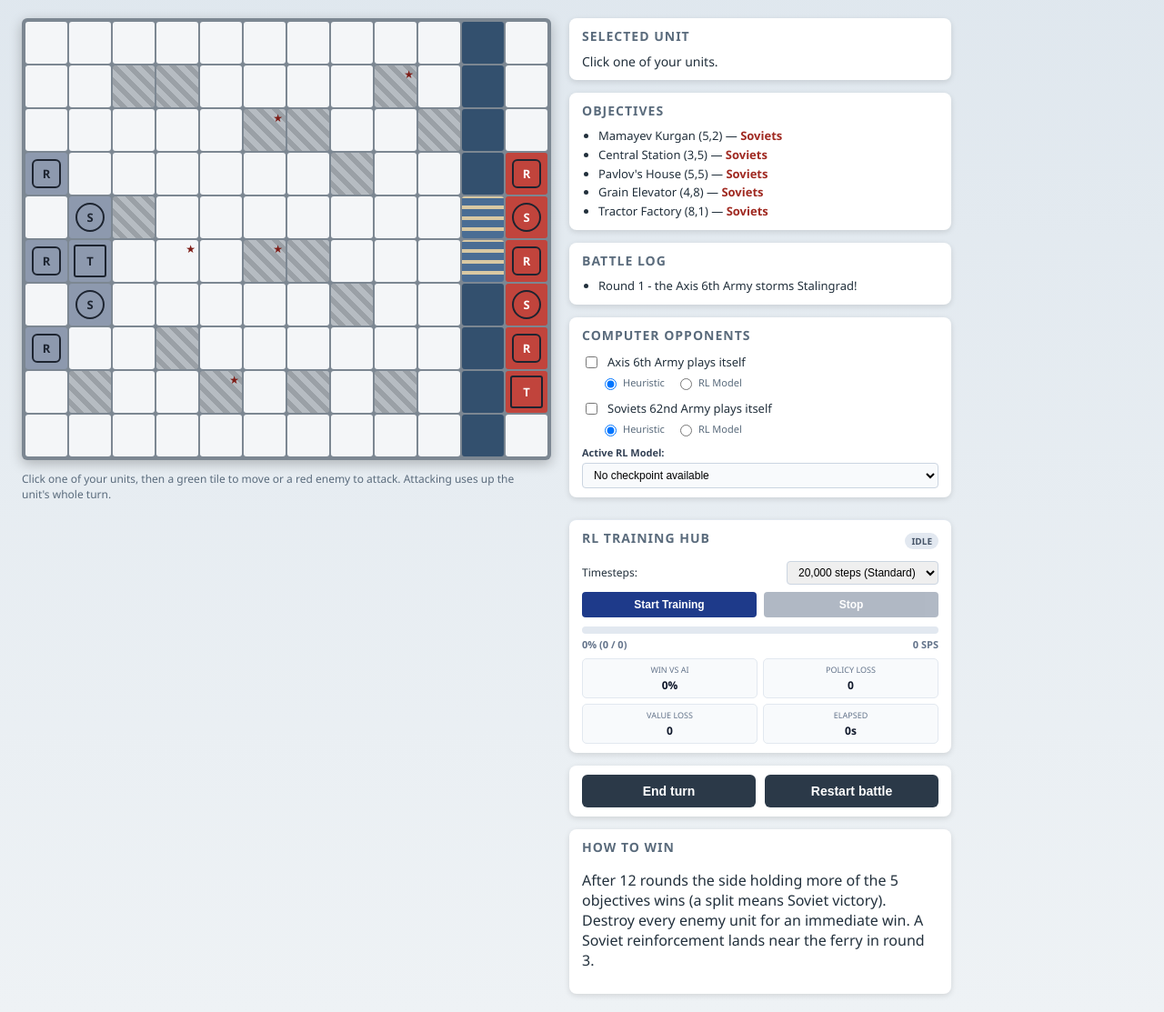
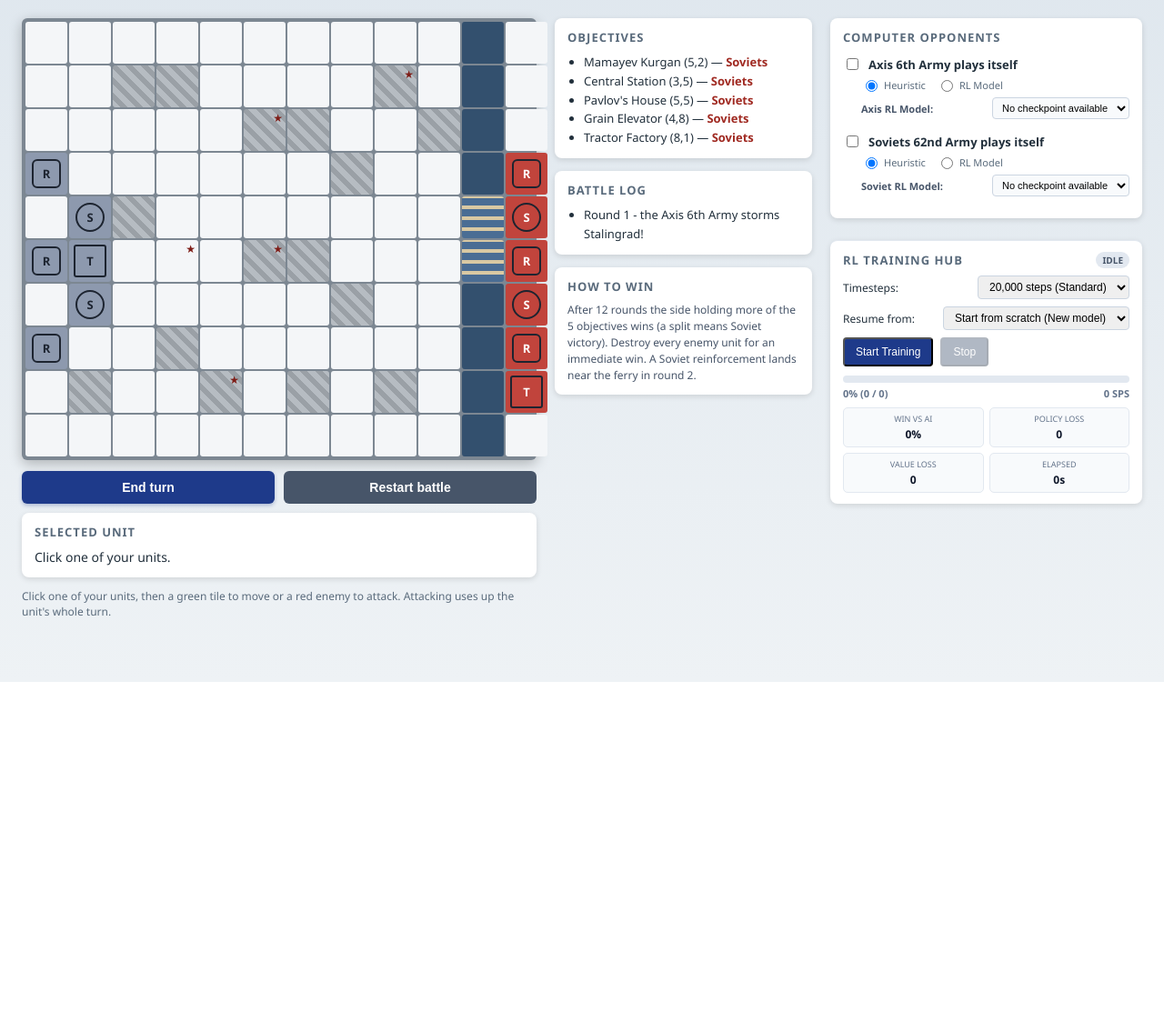
Before and after one commit to NazGulZation/boardgame-stalingrad-1942, a Flask app: page / in a window 1280 px wide. Shown: the part 50-1163 px from the top of the page at 91% size. After the commit the page ends 800 px from the top, so only its background shows below. Run offline with Flask 3, Linux system fonts and the light colour scheme.

Commit message:
Add checkpoint resuming, per-team model selection, 3-column UI layout, and dismissable game-over modal

```diff
--- a/app.py
+++ b/app.py
@@ -23,6 +23,10 @@
     data = GAME.to_dict()
     data["ai"] = dict(AI_SIDES)
     data["ai_types"] = dict(AI_TYPES)
+    data["ai_models"] = {
+        "axis": TRAINING_MANAGER.get_team_checkpoint("axis"),
+        "soviet": TRAINING_MANAGER.get_team_checkpoint("soviet"),
+    }
     data["training"] = TRAINING_MANAGER.get_status()
     return data
 
@@ -93,6 +97,16 @@
     for team in ("axis", "soviet"):
         if team in data and data[team] in ("heuristic", "rl"):
             AI_TYPES[team] = data[team]
+    if "axis_model" in data and data["axis_model"]:
+        try:
+            TRAINING_MANAGER.set_team_checkpoint("axis", data["axis_model"])
+        except ValueError as exc:
+            return jsonify({"error": str(exc)}), 400
+    if "soviet_model" in data and data["soviet_model"]:
+        try:
+            TRAINING_MANAGER.set_team_checkpoint("soviet", data["soviet_model"])
+        except ValueError as exc:
+            return jsonify({"error": str(exc)}), 400
     if "checkpoint" in data and data["checkpoint"]:
         try:
             TRAINING_MANAGER.set_active_checkpoint(data["checkpoint"])
@@ -109,7 +123,7 @@
                       % TEAM_NAMES[GAME.turn]}), 400
     try:
         if AI_TYPES.get(GAME.turn) == "rl":
-            agent = TRAINING_MANAGER.get_active_agent()
+            agent = TRAINING_MANAGER.get_agent_for_team(GAME.turn)
             if agent is not None:
                 agent.play_turn(GAME, GAME.turn)
             else:
@@ -132,9 +146,13 @@
     total_timesteps = data.get("total_timesteps", 10000)
     num_envs = data.get("num_envs", 4)
     lr = data.get("learning_rate", 2.5e-4)
+    resume_checkpoint = data.get("resume_checkpoint")
 
     success, message = TRAINING_MANAGER.start_training(
-        total_timesteps=total_timesteps, num_envs=num_envs, lr=lr
+        total_timesteps=total_timesteps,
+        num_envs=num_envs,
+        lr=lr,
+        resume_checkpoint=resume_checkpoint,
     )
     if not success:
         return jsonify({"error": message}), 400
--- a/static/css/style.css
+++ b/static/css/style.css
@@ -59,13 +59,49 @@
 .hidden { display: none !important; }
 
 main {
-  display: flex;
+  display: grid;
+  grid-template-columns: 566px minmax(260px, 300px) minmax(320px, 380px);
   gap: 20px;
   padding: 20px 24px;
   align-items: flex-start;
+  max-width: 1400px;
+  margin: 0 auto;
 }
 
-#board-wrap { flex: 0 0 auto; }
+@media (max-width: 1240px) {
+  main {
+    grid-template-columns: 566px minmax(300px, 1fr);
+  }
+  #panel-ai {
+    grid-column: 1 / -1;
+    display: grid;
+    grid-template-columns: 1fr 1fr;
+    gap: 16px;
+  }
+}
+
+@media (max-width: 960px) {
+  main {
+    display: flex;
+    flex-direction: column;
+    align-items: center;
+  }
+  #board-wrap, .dashboard-col {
+    width: 100%;
+    max-width: 566px;
+  }
+  #panel-ai {
+    display: flex;
+    flex-direction: column;
+  }
+}
+
+#board-wrap {
+  flex: 0 0 566px;
+  display: flex;
+  flex-direction: column;
+  gap: 10px;
+}
 
 #board {
   display: grid;
@@ -143,24 +179,59 @@
   50% { outline-color: #ffd7d3; }
 }
 
-#sidebar {
-  flex: 1 1 320px;
-  max-width: 420px;
+.board-action-bar {
+  display: flex;
+  gap: 10px;
+  margin-top: 2px;
+}
+
+.btn-action {
+  flex: 1;
+  padding: 10px 14px;
+  font-size: 14px;
+  font-weight: 700;
+  border: none;
+  border-radius: 6px;
+  cursor: pointer;
+  transition: background 0.15s, transform 0.1s;
+}
+
+.btn-action.primary {
+  background: #1e3a8a;
+  color: #fff;
+  box-shadow: 0 2px 4px rgba(30, 58, 138, 0.3);
+}
+
+.btn-action.primary:hover {
+  background: #2563eb;
+}
+
+.btn-action.secondary {
+  background: #475569;
+  color: #fff;
+}
+
+.btn-action.secondary:hover {
+  background: #334155;
+}
+
+.dashboard-col {
   display: flex;
   flex-direction: column;
   gap: 14px;
+  min-width: 0;
 }
 
-#sidebar section {
+.panel-card {
   background: var(--panel);
   border-radius: 8px;
-  padding: 10px 14px;
+  padding: 12px 14px;
   box-shadow: 0 2px 6px rgba(0, 0, 0, .12);
 }
 
-#sidebar h2 {
+.panel-card h2 {
   margin: 0 0 8px;
-  font-size: 14px;
+  font-size: 13px;
   text-transform: uppercase;
   letter-spacing: 1px;
   color: #5a6b7c;
@@ -175,7 +246,14 @@
   line-height: 1.6;
 }
 
-#log-list { max-height: 180px; overflow-y: auto; }
+#log-list { max-height: 220px; overflow-y: auto; }
+
+.rules-card p {
+  margin: 0;
+  font-size: 12px;
+  line-height: 1.5;
+  color: #475569;
+}
 
 .ctrl-axis { color: #2b3948; font-weight: 600; }
 .ctrl-soviet { color: #a02a22; font-weight: 600; }
@@ -188,27 +266,12 @@
   font-size: 13px;
   padding: 3px 0;
   cursor: pointer;
+  font-weight: 600;
 }
 
 .ai-toggle input { accent-color: #2b3948; }
 
-.buttons { display: flex; gap: 10px; }
-
-button {
-  flex: 1;
-  padding: 10px 14px;
-  font-size: 14px;
-  font-weight: 600;
-  border: none;
-  border-radius: 6px;
-  background: #2b3948;
-  color: #fff;
-  cursor: pointer;
-}
-
-button:hover { background: #3c4f63; }
-
-.hint { font-size: 12px; color: #5a6b7c; max-width: 570px; }
+.hint { font-size: 12px; color: #5a6b7c; max-width: 570px; margin: 2px 0 0; }
 
 #overlay {
   position: fixed;
@@ -222,18 +285,63 @@
 
 #overlay-box {
   background: #fff;
-  padding: 30px 40px;
-  border-radius: 10px;
+  padding: 30px 40px 24px;
+  border-radius: 12px;
   text-align: center;
-  box-shadow: 0 8px 30px rgba(0, 0, 0, .4);
+  box-shadow: 0 12px 40px rgba(0, 0, 0, .45);
+  position: relative;
+  max-width: 460px;
+  width: 90%;
 }
 
-#overlay-box h2 { margin-top: 0; }
+.overlay-close-x {
+  position: absolute;
+  top: 10px;
+  right: 14px;
+  background: transparent;
+  border: none;
+  font-size: 26px;
+  line-height: 1;
+  color: #64748b;
+  cursor: pointer;
+  padding: 4px 8px;
+  border-radius: 4px;
+  transition: color 0.15s;
+}
+.overlay-close-x:hover {
+  color: #0f172a;
+}
 
-#overlay-box button { flex: none; margin-top: 8px; }
+#overlay-box h2 {
+  margin-top: 4px;
+  margin-bottom: 12px;
+  font-size: 20px;
+}
+
+#overlay-text {
+  font-size: 14px;
+  line-height: 1.5;
+  color: #334155;
+  margin-bottom: 20px;
+}
+
+.overlay-actions {
+  display: flex;
+  gap: 12px;
+  justify-content: center;
+}
+
+.overlay-actions button {
+  flex: 1;
+  padding: 10px 18px;
+  font-size: 13px;
+  font-weight: 700;
+  border-radius: 6px;
+  cursor: pointer;
+}
 
 /* --- RL Training & AI Selectors --- */
-.ai-group { margin-bottom: 8px; }
+.ai-group { margin-bottom: 12px; }
 .ai-type-select {
   margin-left: 20px;
   margin-top: 2px;
@@ -244,21 +352,24 @@
 }
 .ai-type-select label { cursor: pointer; display: flex; align-items: center; gap: 4px; }
 
-.model-select-wrap {
-  margin-top: 10px;
+.team-model-wrap {
+  margin-left: 20px;
+  margin-top: 6px;
   display: flex;
-  flex-direction: column;
-  gap: 4px;
+  align-items: center;
+  justify-content: space-between;
+  gap: 8px;
   font-size: 11px;
   font-weight: 600;
-  color: #334155;
+  color: #475569;
 }
-.model-select-wrap select {
-  padding: 5px 8px;
+.team-model-wrap select {
+  padding: 4px 6px;
   border-radius: 4px;
   border: 1px solid #cbd5e1;
-  font-size: 12px;
+  font-size: 11px;
   background: #f8fafc;
+  max-width: 170px;
 }
 
 #training-section {
--- a/static/js/game.js
+++ b/static/js/game.js
@@ -20,7 +20,11 @@
 const overlayTextEl = document.getElementById("overlay-text");
 const aiAxisEl = document.getElementById("ai-axis");
 const aiSovietEl = document.getElementById("ai-soviet");
-const modelSelectEl = document.getElementById("model-select");
+const modelSelectAxisEl = document.getElementById("model-select-axis");
+const modelSelectSovietEl = document.getElementById("model-select-soviet");
+const wrapModelAxisEl = document.getElementById("wrap-model-axis");
+const wrapModelSovietEl = document.getElementById("wrap-model-soviet");
+const trainResumeSelectEl = document.getElementById("train-resume-select");
 const trainStatusBadgeEl = document.getElementById("train-status-badge");
 const trainStepsEl = document.getElementById("train-steps");
 const btnTrainStartEl = document.getElementById("btn-train-start");
@@ -98,10 +102,43 @@
     const sovietRadio = document.querySelector(`input[name="ai-type-soviet"][value="${state.ai_types.soviet || 'heuristic'}"]`);
     if (sovietRadio) sovietRadio.checked = true;
   }
+  if (state.ai_models) {
+    if (state.ai_models.axis && modelSelectAxisEl.value !== state.ai_models.axis) {
+      modelSelectAxisEl.value = state.ai_models.axis;
+    }
+    if (state.ai_models.soviet && modelSelectSovietEl.value !== state.ai_models.soviet) {
+      modelSelectSovietEl.value = state.ai_models.soviet;
+    }
+  }
   if (state.training) {
     renderTraining(state.training);
   }
   syncingAi = false;
+}
+
+function populateSelect(selectEl, checkpoints, selectedVal, defaultText, allowEmpty) {
+  if (!selectEl) return;
+  const prevVal = selectEl.value;
+  selectEl.innerHTML = "";
+  if (allowEmpty) {
+    const emptyOpt = document.createElement("option");
+    emptyOpt.value = "";
+    emptyOpt.textContent = defaultText;
+    selectEl.appendChild(emptyOpt);
+  }
+  if (checkpoints && checkpoints.length > 0) {
+    for (const cp of checkpoints) {
+      const opt = document.createElement("option");
+      opt.value = cp;
+      opt.textContent = cp;
+      if (cp === selectedVal || (!selectedVal && cp === prevVal)) {
+        opt.selected = true;
+      }
+      selectEl.appendChild(opt);
+    }
+  } else if (!allowEmpty) {
+    selectEl.innerHTML = `<option value="">${defaultText}</option>`;
+  }
 }
 
 function renderTraining(t) {
@@ -124,21 +161,12 @@
   trainValueLossEl.textContent = t.value_loss !== undefined && t.value_loss !== null ? t.value_loss : "--";
   trainElapsedEl.textContent = `${Math.round(t.elapsed || 0)}s`;
 
-  if (t.checkpoints && t.checkpoints.length > 0) {
-    const currentVal = modelSelectEl.value || t.active_checkpoint;
-    modelSelectEl.innerHTML = "";
-    for (const cp of t.checkpoints) {
-      const opt = document.createElement("option");
-      opt.value = cp;
-      opt.textContent = cp;
-      if (cp === t.active_checkpoint || (!t.active_checkpoint && cp === currentVal)) {
-        opt.selected = true;
-      }
-      modelSelectEl.appendChild(opt);
-    }
-  } else {
-    modelSelectEl.innerHTML = '<option value="">No checkpoint available</option>';
-  }
+  const axisCurrent = (state && state.ai_models && state.ai_models.axis) || (t.team_checkpoints && t.team_checkpoints.axis) || t.active_checkpoint;
+  const sovietCurrent = (state && state.ai_models && state.ai_models.soviet) || (t.team_checkpoints && t.team_checkpoints.soviet) || t.active_checkpoint;
+
+  populateSelect(modelSelectAxisEl, t.checkpoints, axisCurrent, "No checkpoint available", false);
+  populateSelect(modelSelectSovietEl, t.checkpoints, sovietCurrent, "No checkpoint available", false);
+  populateSelect(trainResumeSelectEl, t.checkpoints, trainResumeSelectEl.value, "Start from scratch (New model)", true);
 }
 
 
@@ -298,8 +326,10 @@
   logListEl.scrollTop = logListEl.scrollHeight;
 }
 
+let overlayDismissed = false;
+
 function renderOverlay() {
-  if (!state.winner) {
+  if (!state.winner || overlayDismissed) {
     overlayEl.classList.add("hidden");
     return;
   }
@@ -315,6 +345,24 @@
   overlayTextEl.textContent = reason;
 }
 
+function dismissOverlay() {
+  overlayDismissed = true;
+  overlayEl.classList.add("hidden");
+}
+
+document.getElementById("btn-overlay-close").addEventListener("click", dismissOverlay);
+document.getElementById("btn-close-overlay").addEventListener("click", dismissOverlay);
+
+overlayEl.addEventListener("click", (e) => {
+  if (e.target === overlayEl) dismissOverlay();
+});
+
+document.addEventListener("keydown", (e) => {
+  if (e.key === "Escape" && !overlayEl.classList.contains("hidden")) {
+    dismissOverlay();
+  }
+});
+
 document.getElementById("btn-end-turn").addEventListener("click", async () => {
   if (busy || !state || state.winner) return;
   busy = true;
@@ -324,6 +372,7 @@
 });
 
 async function resetGame() {
+  overlayDismissed = false;
   busy = true;
   const data = await api("/api/reset", {});
   busy = false;
@@ -352,9 +401,18 @@
 
 btnTrainStartEl.addEventListener("click", async () => {
   const steps = parseInt(trainStepsEl.value, 10) || 20000;
+  const resumeCp = trainResumeSelectEl.value || null;
   btnTrainStartEl.disabled = true;
-  showMessage("Launching RL training on GPU...");
-  const res = await api("/api/training/start", { total_timesteps: steps, num_envs: 4 });
+  if (resumeCp) {
+    showMessage(`Resuming training from ${resumeCp} on GPU...`);
+  } else {
+    showMessage("Launching RL training from scratch on GPU...");
+  }
+  const res = await api("/api/training/start", {
+    total_timesteps: steps,
+    num_envs: 4,
+    resume_checkpoint: resumeCp,
+  });
   if (res && res.training) renderTraining(res.training);
 });
 
@@ -365,11 +423,16 @@
   if (res && res.training) renderTraining(res.training);
 });
 
-modelSelectEl.addEventListener("change", async () => {
-  const selected = modelSelectEl.value;
+modelSelectAxisEl.addEventListener("change", async () => {
+  const selected = modelSelectAxisEl.value;
   if (!selected) return;
-  const res = await api("/api/training/select_model", { model: selected });
-  if (res && res.training) renderTraining(res.training);
+  await api("/api/set_ai_type", { axis_model: selected });
+});
+
+modelSelectSovietEl.addEventListener("change", async () => {
+  const selected = modelSelectSovietEl.value;
+  if (!selected) return;
+  await api("/api/set_ai_type", { soviet_model: selected });
 });
 
 document.querySelectorAll('input[name="ai-type-axis"], input[name="ai-type-soviet"]').forEach((radio) => {
@@ -377,7 +440,12 @@
     const axisEl = document.querySelector('input[name="ai-type-axis"]:checked');
     const sovietEl = document.querySelector('input[name="ai-type-soviet"]:checked');
     if (!axisEl || !sovietEl) return;
-    await api("/api/set_ai_type", { axis: axisEl.value, soviet: sovietEl.value });
+    await api("/api/set_ai_type", {
+      axis: axisEl.value,
+      soviet: sovietEl.value,
+      axis_model: modelSelectAxisEl.value || undefined,
+      soviet_model: modelSelectSovietEl.value || undefined,
+    });
   });
 });
 
--- a/templates/index.html
+++ b/templates/index.html
@@ -13,31 +13,55 @@
   </header>
   <div id="message" class="hidden"></div>
   <main>
+    <!-- Column 1: Board & Primary Battle Controls -->
     <section id="board-wrap">
       <div id="board"></div>
+      <div class="board-action-bar">
+        <button id="btn-end-turn" class="btn-action primary">End turn</button>
+        <button id="btn-reset" class="btn-action secondary">Restart battle</button>
+      </div>
+      <div id="unit-card" class="panel-card">
+        <h2>Selected unit</h2>
+        <div id="unit-details">Click one of your units.</div>
+      </div>
       <p class="hint">Click one of your units, then a green tile to move or a
         red enemy to attack. Attacking uses up the unit's whole turn.</p>
     </section>
-    <aside id="sidebar">
-      <section>
-        <h2>Selected unit</h2>
-        <div id="unit-details">Click one of your units.</div>
-      </section>
-      <section>
+
+    <!-- Column 2: Tactical Intel & Match Log -->
+    <aside id="panel-intel" class="dashboard-col">
+      <section class="panel-card">
         <h2>Objectives</h2>
         <ul id="objective-list"></ul>
       </section>
-      <section>
+      <section class="panel-card">
         <h2>Battle log</h2>
         <ul id="log-list"></ul>
       </section>
-      <section>
+      <section class="panel-card rules-card">
+        <h2>How to win</h2>
+        <p>After 12 rounds the side holding more of the 5 objectives wins
+          (a split means Soviet victory). Destroy every enemy unit for an
+          immediate win. A Soviet reinforcement lands near the ferry in
+          round 2.</p>
+      </section>
+    </aside>
+
+    <!-- Column 3: AI Opponents & RL Training Hub -->
+    <aside id="panel-ai" class="dashboard-col">
+      <section class="panel-card">
         <h2>Computer opponents</h2>
         <div class="ai-group">
           <label class="ai-toggle"><input type="checkbox" id="ai-axis"> Axis 6th Army plays itself</label>
           <div class="ai-type-select">
             <label><input type="radio" name="ai-type-axis" value="heuristic" checked> Heuristic</label>
             <label><input type="radio" name="ai-type-axis" value="rl"> RL Model</label>
+          </div>
+          <div class="team-model-wrap" id="wrap-model-axis">
+            <label for="model-select-axis">Axis RL Model:</label>
+            <select id="model-select-axis" class="model-select">
+              <option value="">No checkpoint available</option>
+            </select>
           </div>
         </div>
         <div class="ai-group">
@@ -46,15 +70,16 @@
             <label><input type="radio" name="ai-type-soviet" value="heuristic" checked> Heuristic</label>
             <label><input type="radio" name="ai-type-soviet" value="rl"> RL Model</label>
           </div>
-        </div>
-        <div class="model-select-wrap">
-          <label for="model-select">Active RL Model:</label>
-          <select id="model-select">
-            <option value="">No checkpoint available</option>
-          </select>
+          <div class="team-model-wrap" id="wrap-model-soviet">
+            <label for="model-select-soviet">Soviet RL Model:</label>
+            <select id="model-select-soviet" class="model-select">
+              <option value="">No checkpoint available</option>
+            </select>
+          </div>
         </div>
       </section>
-      <section id="training-section">
+
+      <section id="training-section" class="panel-card">
         <div class="section-header">
           <h2>RL Training Hub</h2>
           <span id="train-status-badge" class="badge idle">Idle</span>
@@ -66,6 +91,12 @@
               <option value="5000">5,000 steps (Quick)</option>
               <option value="20000" selected>20,000 steps (Standard)</option>
               <option value="50000">50,000 steps (Deep)</option>
+            </select>
+          </div>
+          <div class="input-row">
+            <label for="train-resume-select">Resume from:</label>
+            <select id="train-resume-select">
+              <option value="">Start from scratch (New model)</option>
             </select>
           </div>
           <div class="train-btn-row">
@@ -101,24 +132,17 @@
           </div>
         </div>
       </section>
-      <section class="buttons">
-        <button id="btn-end-turn">End turn</button>
-        <button id="btn-reset">Restart battle</button>
-      </section>
-      <section>
-        <h2>How to win</h2>
-        <p>After 12 rounds the side holding more of the 5 objectives wins
-          (a split means Soviet victory). Destroy every enemy unit for an
-          immediate win. A Soviet reinforcement lands near the ferry in
-          round 3.</p>
-      </section>
     </aside>
   </main>
   <div id="overlay" class="hidden">
     <div id="overlay-box">
+      <button id="btn-overlay-close" class="overlay-close-x" aria-label="Close">&times;</button>
       <h2 id="overlay-title"></h2>
       <p id="overlay-text"></p>
-      <button id="btn-again">Play again</button>
+      <div class="overlay-actions">
+        <button id="btn-again" class="btn-primary">Play again</button>
+        <button id="btn-close-overlay" class="btn-secondary">Close</button>
+      </div>
     </div>
   </div>
   <script src="{{ url_for('static', filename='js/game.js') }}"></script>
```
Also changed, not shown: rl/train_manager.py (+64 -22 lines), rl/train_ppo.py (+9 -0 lines), test_app.py (+16 -0 lines), .agents/skills/stalingrad-1942/SKILL.md, .agents/skills/stalingrad-1942/references/api-contract.md.
